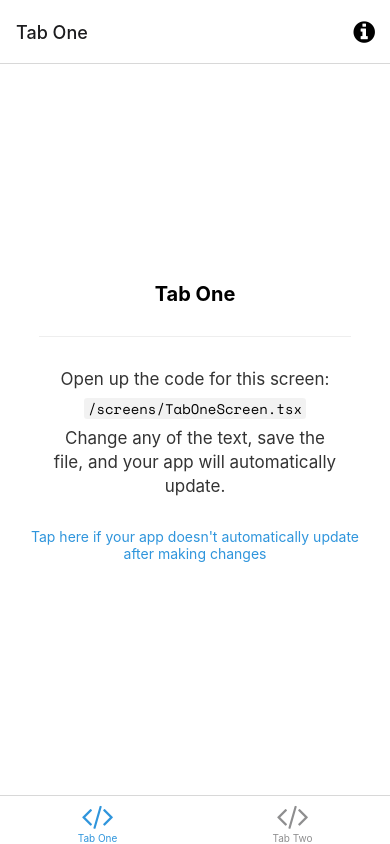
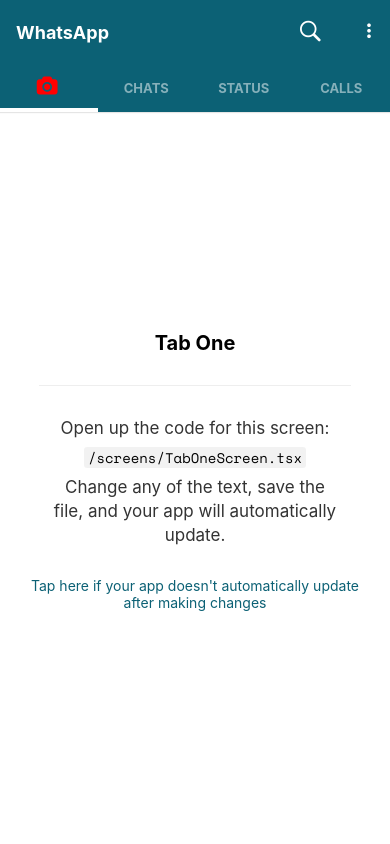
Before and after one commit to SeongheeJeon/Whatsapp_Clone, a React Native app: screen /Camera in a window 390 px wide. Built offline with nearby package versions, Linux system fonts and the light colour scheme; what expo-linking would draw is missing.

Commit message:
Implement navigation

```diff
--- a/constants/Colors.ts
+++ b/constants/Colors.ts
@@ -1,19 +1,19 @@
-const tintColorLight = '#2f95dc';
-const tintColorDark = '#fff';
+const tintColorLight = "#0C6175";
+const tintColorDark = "#fff";
 
 export default {
   light: {
-    text: '#000',
-    background: '#fff',
+    text: "#000",
+    background: "#fff",
     tint: tintColorLight,
-    tabIconDefault: '#ccc',
+    tabIconDefault: "#ccc",
     tabIconSelected: tintColorLight,
   },
   dark: {
-    text: '#fff',
-    background: '#000',
+    text: "#fff",
+    background: "#000",
     tint: tintColorDark,
-    tabIconDefault: '#ccc',
+    tabIconDefault: "#ccc",
     tabIconSelected: tintColorDark,
   },
 };
--- a/navigation/index.tsx
+++ b/navigation/index.tsx
@@ -3,27 +3,45 @@
  * https://reactnavigation.org/docs/getting-started
  *
  */
-import { FontAwesome } from '@expo/vector-icons';
-import { createBottomTabNavigator } from '@react-navigation/bottom-tabs';
-import { NavigationContainer, DefaultTheme, DarkTheme } from '@react-navigation/native';
-import { createNativeStackNavigator } from '@react-navigation/native-stack';
-import * as React from 'react';
-import { ColorSchemeName, Pressable } from 'react-native';
+import {
+  FontAwesome,
+  Octicons,
+  MaterialCommunityIcons,
+  Fontisto,
+} from "@expo/vector-icons";
+import { createMaterialTopTabNavigator } from "@react-navigation/material-top-tabs";
+import {
+  NavigationContainer,
+  DefaultTheme,
+  DarkTheme,
+} from "@react-navigation/native";
+import { createNativeStackNavigator } from "@react-navigation/native-stack";
+import * as React from "react";
+import { ColorSchemeName, Pressable, Text, View } from "react-native";
 
-import Colors from '../constants/Colors';
-import useColorScheme from '../hooks/useColorScheme';
-import ModalScreen from '../screens/ModalScreen';
-import NotFoundScreen from '../screens/NotFoundScreen';
-import TabOneScreen from '../screens/TabOneScreen';
-import TabTwoScreen from '../screens/TabTwoScreen';
-import { RootStackParamList, RootTabParamList, RootTabScreenProps } from '../types';
-import LinkingConfiguration from './LinkingConfiguration';
+import Colors from "../constants/Colors";
+import useColorScheme from "../hooks/useColorScheme";
+import ModalScreen from "../screens/ModalScreen";
+import NotFoundScreen from "../screens/NotFoundScreen";
+import TabOneScreen from "../screens/TabOneScreen";
+import TabTwoScreen from "../screens/TabTwoScreen";
+import {
+  RootStackParamList,
+  RootTabParamList,
+  RootTabScreenProps,
+} from "../types";
+import LinkingConfiguration from "./LinkingConfiguration";
 
-export default function Navigation({ colorScheme }: { colorScheme: ColorSchemeName }) {
+export default function Navigation({
+  colorScheme,
+}: {
+  colorScheme: ColorSchemeName;
+}) {
   return (
     <NavigationContainer
       linking={LinkingConfiguration}
-      theme={colorScheme === 'dark' ? DarkTheme : DefaultTheme}>
+      theme={colorScheme === "dark" ? DarkTheme : DefaultTheme}
+    >
       <RootNavigator />
     </NavigationContainer>
   );
@@ -37,10 +55,49 @@
 
 function RootNavigator() {
   return (
-    <Stack.Navigator>
-      <Stack.Screen name="Root" component={BottomTabNavigator} options={{ headerShown: false }} />
-      <Stack.Screen name="NotFound" component={NotFoundScreen} options={{ title: 'Oops!' }} />
-      <Stack.Group screenOptions={{ presentation: 'modal' }}>
+    <Stack.Navigator
+      screenOptions={{
+        headerStyle: {
+          backgroundColor: Colors.light.tint,
+        },
+        headerShadowVisible: false,
+        headerTintColor: Colors.light.background,
+        headerTitleAlign: "left",
+        headerTitleStyle: {
+          fontWeight: "bold",
+        },
+      }}
+    >
+      <Stack.Screen
+        name="Root"
+        component={MainTabNavigator}
+        options={{
+          title: "WhatsApp",
+          headerRight: () => (
+            <View
+              style={{
+                flexDirection: "row",
+                width: 80,
+                justifyContent: "space-between",
+                marginRight: 10,
+              }}
+            >
+              <Octicons name="search" size={22} color="white" />
+              <MaterialCommunityIcons
+                name="dots-vertical"
+                size={22}
+                color="white"
+              />
+            </View>
+          ),
+        }}
+      />
+      <Stack.Screen
+        name="NotFound"
+        component={NotFoundScreen}
+        options={{ title: "Oops!" }}
+      />
+      <Stack.Group screenOptions={{ presentation: "modal" }}>
         <Stack.Screen name="Modal" component={ModalScreen} />
       </Stack.Group>
     </Stack.Navigator>
@@ -51,48 +108,62 @@
  * A bottom tab navigator displays tab buttons on the bottom of the display to switch screens.
  * https://reactnavigation.org/docs/bottom-tab-navigator
  */
-const BottomTab = createBottomTabNavigator<RootTabParamList>();
+const MainTab = createMaterialTopTabNavigator<RootTabParamList>();
 
-function BottomTabNavigator() {
+function MainTabNavigator() {
   const colorScheme = useColorScheme();
 
   return (
-    <BottomTab.Navigator
-      initialRouteName="TabOne"
+    <MainTab.Navigator
+      initialRouteName="Chats"
       screenOptions={{
-        tabBarActiveTintColor: Colors[colorScheme].tint,
-      }}>
-      <BottomTab.Screen
-        name="TabOne"
+        tabBarActiveTintColor: Colors[colorScheme].background,
+        tabBarStyle: { backgroundColor: Colors[colorScheme].tint },
+        tabBarIndicatorStyle: {
+          backgroundColor: Colors[colorScheme].background,
+          height: 4,
+        },
+        tabBarLabelStyle: {
+          fontWeight: "bold",
+          margin: 0,
+          padding: 0,
+        },
+        tabBarShowIcon: true,
+      }}
+    >
+      <MainTab.Screen
+        name="Camera"
         component={TabOneScreen}
-        options={({ navigation }: RootTabScreenProps<'TabOne'>) => ({
-          title: 'Tab One',
-          tabBarIcon: ({ color }) => <TabBarIcon name="code" color={color} />,
-          headerRight: () => (
-            <Pressable
-              onPress={() => navigation.navigate('Modal')}
-              style={({ pressed }) => ({
-                opacity: pressed ? 0.5 : 1,
-              })}>
-              <FontAwesome
-                name="info-circle"
-                size={25}
-                color={Colors[colorScheme].text}
-                style={{ marginRight: 15 }}
-              />
-            </Pressable>
+        options={{
+          tabBarIcon: ({ color }) => (
+            <Fontisto name="camera" color={"red"} size={18} margin={0} />
           ),
-        })}
+
+          tabBarLabel: () => null,
+        }}
+        // options={({ navigation }: RootTabScreenProps<"Camera">) => ({
+        //   tabBarIcon: ({ color }) => <TabBarIcon name="code" color={color} />,
+        //   headerRight: () => (
+        //     <Pressable
+        //       onPress={() => navigation.navigate("Modal")}
+        //       style={({ pressed }) => ({
+        //         opacity: pressed ? 0.5 : 1,
+        //       })}
+        //     >
+        //       <FontAwesome
+        //         name="info-circle"
+        //         size={16}
+        //         color={Colors[colorScheme].text}
+        //         style={{ marginRight: 15 }}
+        //       />
+        //     </Pressable>
+        //   ),
+        // })}
       />
-      <BottomTab.Screen
-        name="TabTwo"
-        component={TabTwoScreen}
-        options={{
-          title: 'Tab Two',
-          tabBarIcon: ({ color }) => <TabBarIcon name="code" color={color} />,
-        }}
-      />
-    </BottomTab.Navigator>
+      <MainTab.Screen name="Chats" component={TabTwoScreen} />
+      <MainTab.Screen name="Status" component={TabTwoScreen} />
+      <MainTab.Screen name="Calls" component={TabTwoScreen} />
+    </MainTab.Navigator>
   );
 }
 
@@ -100,7 +171,7 @@
  * You can explore the built-in icon families and icons on the web at https://icons.expo.fyi/
  */
 function TabBarIcon(props: {
-  name: React.ComponentProps<typeof FontAwesome>['name'];
+  name: React.ComponentProps<typeof FontAwesome>["name"];
   color: string;
 }) {
   return <FontAwesome size={30} style={{ marginBottom: -3 }} {...props} />;
--- a/package.json
+++ b/package.json
@@ -14,6 +14,7 @@
   "dependencies": {
     "@expo/vector-icons": "^12.0.0",
     "@react-navigation/bottom-tabs": "^6.0.5",
+    "@react-navigation/material-top-tabs": "^6.0.2",
     "@react-navigation/native": "^6.0.2",
     "@react-navigation/native-stack": "^6.1.0",
     "expo": "~42.0.1",
@@ -27,10 +28,12 @@
     "react": "16.13.1",
     "react-dom": "16.13.1",
     "react-native": "https://github.com/expo/react-native/archive/sdk-42.0.0.tar.gz",
-    "react-native-reanimated": "~2.2.0",
     "react-native-gesture-handler": "~1.10.2",
+    "react-native-pager-view": "^5.4.1",
+    "react-native-reanimated": "^2.2.0",
     "react-native-safe-area-context": "3.2.0",
     "react-native-screens": "~3.4.0",
+    "react-native-tab-view": "^3.1.1",
     "react-native-web": "~0.13.12"
   },
   "devDependencies": {
--- a/screens/TabOneScreen.tsx
+++ b/screens/TabOneScreen.tsx
@@ -1,15 +1,21 @@
-import * as React from 'react';
-import { StyleSheet } from 'react-native';
+import * as React from "react";
+import { StyleSheet } from "react-native";
 
-import EditScreenInfo from '../components/EditScreenInfo';
-import { Text, View } from '../components/Themed';
-import { RootTabScreenProps } from '../types';
+import EditScreenInfo from "../components/EditScreenInfo";
+import { Text, View } from "../components/Themed";
+import { RootTabScreenProps } from "../types";
 
-export default function TabOneScreen({ navigation }: RootTabScreenProps<'TabOne'>) {
+export default function TabOneScreen({
+  navigation,
+}: RootTabScreenProps<"TabOne">) {
   return (
     <View style={styles.container}>
       <Text style={styles.title}>Tab One</Text>
-      <View style={styles.separator} lightColor="#eee" darkColor="rgba(255,255,255,0.1)" />
+      <View
+        style={styles.separator}
+        lightColor="#eee"
+        darkColor="rgba(255,255,255,0.1)"
+      />
       <EditScreenInfo path="/screens/TabOneScreen.tsx" />
     </View>
   );
@@ -18,16 +24,16 @@
 const styles = StyleSheet.create({
   container: {
     flex: 1,
-    alignItems: 'center',
-    justifyContent: 'center',
+    alignItems: "center",
+    justifyContent: "center",
   },
   title: {
     fontSize: 20,
-    fontWeight: 'bold',
+    fontWeight: "bold",
   },
   separator: {
     marginVertical: 30,
     height: 1,
-    width: '80%',
+    width: "80%",
   },
 });
```
Also changed, not shown: types.tsx (+17 -13 lines), 2 other files (tests, documents, lock files or other folders).
